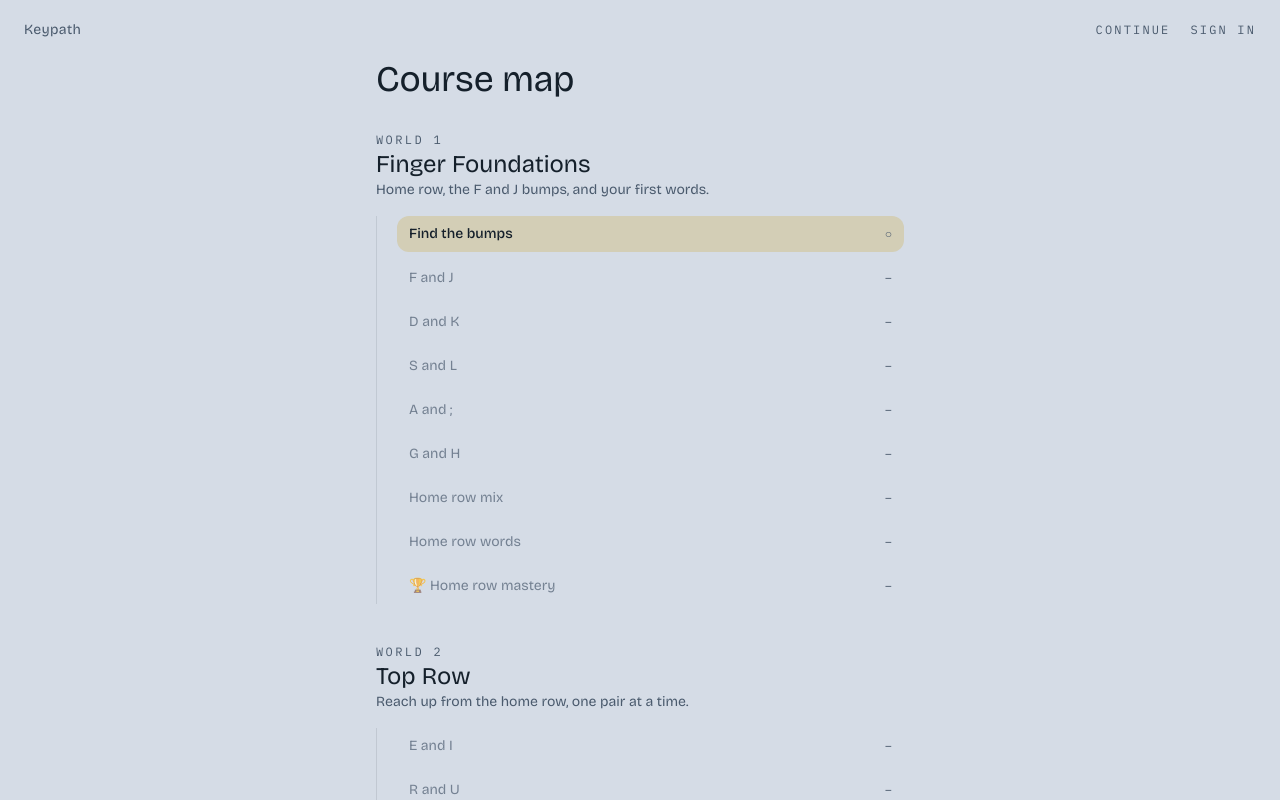
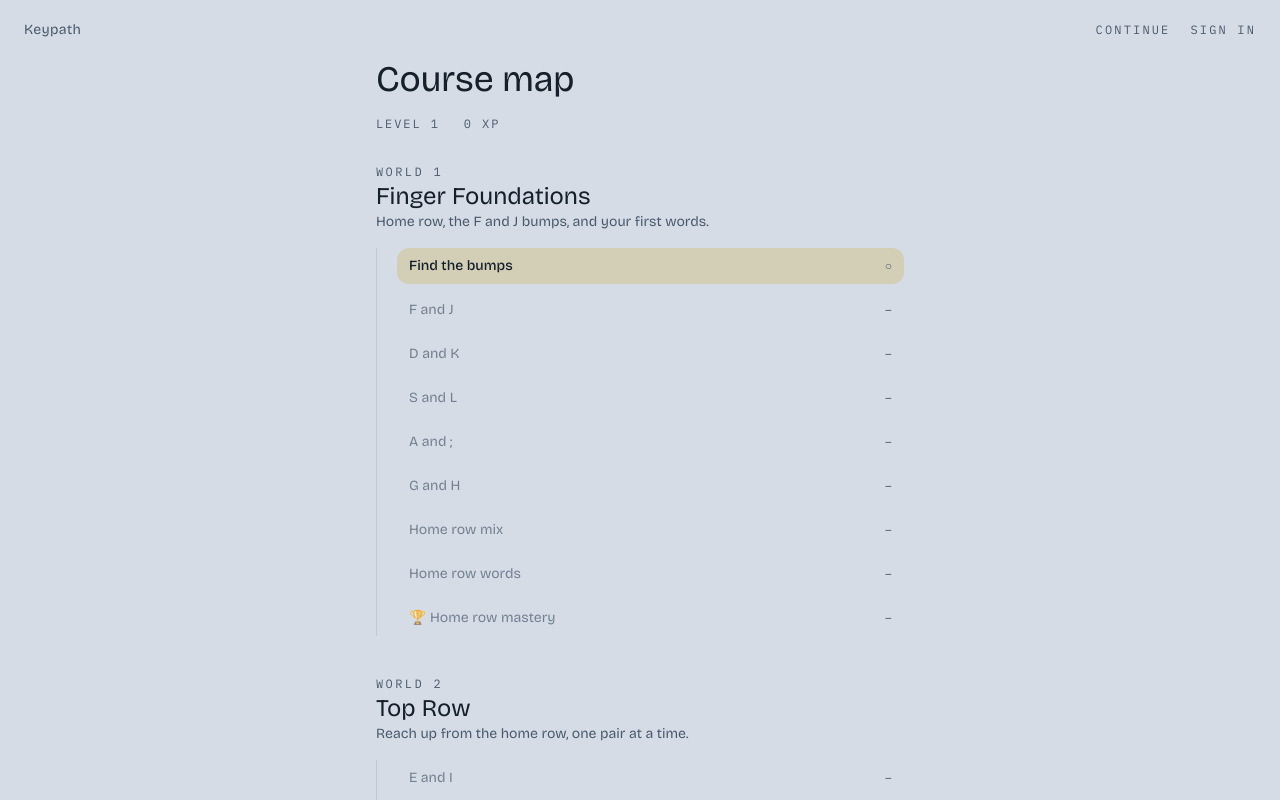
Before and after one commit to anubhav-kayal/touch-type-learn, a Next.js app in the folder apps/web/: page /learn in a window 1280 px wide. Shown: the top 800 px of the page. Built offline with nearby package versions, Linux system fonts and the light colour scheme; no server answers.

Commit message:
feat(learn): add xp level and streak progress hud

```diff
--- a/apps/web/src/app/learn/page.tsx
+++ b/apps/web/src/app/learn/page.tsx
@@ -1,5 +1,6 @@
 import { ContinueLink } from "@/components/learn/ContinueLink";
 import { CourseMapView } from "@/components/learn/CourseMapView";
+import { ProgressHud } from "@/components/learn/ProgressHud";
 import { AuthBar } from "@/components/auth/AuthBar";
 import type { Metadata } from "next";
 import Link from "next/link";
@@ -26,7 +27,8 @@ export default function LearnMapPage() {
         </div>
       </header>
       <main className="mx-auto w-full max-w-xl flex-1 px-6 pb-16">
-        <h1 className="mb-8 font-display text-4xl">Course map</h1>
+        <h1 className="mb-4 font-display text-4xl">Course map</h1>
+        <ProgressHud />
         <CourseMapView />
       </main>
     </div>
--- /dev/null
+++ b/apps/web/src/components/learn/ProgressHud.tsx
@@ -0,0 +1,26 @@
+"use client";
+
+import { utcDateString } from "@keypath/scoring";
+import { useProgressHud } from "@/hooks/use-progress-hud";
+
+export function ProgressHud() {
+  const hud = useProgressHud();
+  const practicedToday = hud.lastPracticeDate === utcDateString();
+  const streakLabel =
+    hud.currentStreak >= 2
+      ? `${hud.currentStreak} days in a row`
+      : practicedToday
+        ? "Practiced today"
+        : null;
+
+  return (
+    <p
+      className="mb-8 flex flex-wrap gap-x-6 gap-y-1 font-mono text-xs tracking-[0.16em] text-legend uppercase"
+      data-testid="progress-hud"
+    >
+      <span>Level {hud.level}</span>
+      <span>{hud.xp} XP</span>
+      {streakLabel ? <span>{streakLabel}</span> : null}
+    </p>
+  );
+}
--- /dev/null
+++ b/apps/web/src/hooks/use-progress-hud.ts
@@ -0,0 +1,12 @@
+"use client";
+
+import { useSyncExternalStore } from "react";
+import {
+  getServerProgressHud,
+  readProgressHud,
+  subscribeProgress,
+} from "@/lib/lesson-progress";
+
+export function useProgressHud() {
+  return useSyncExternalStore(subscribeProgress, readProgressHud, getServerProgressHud);
+}
```
